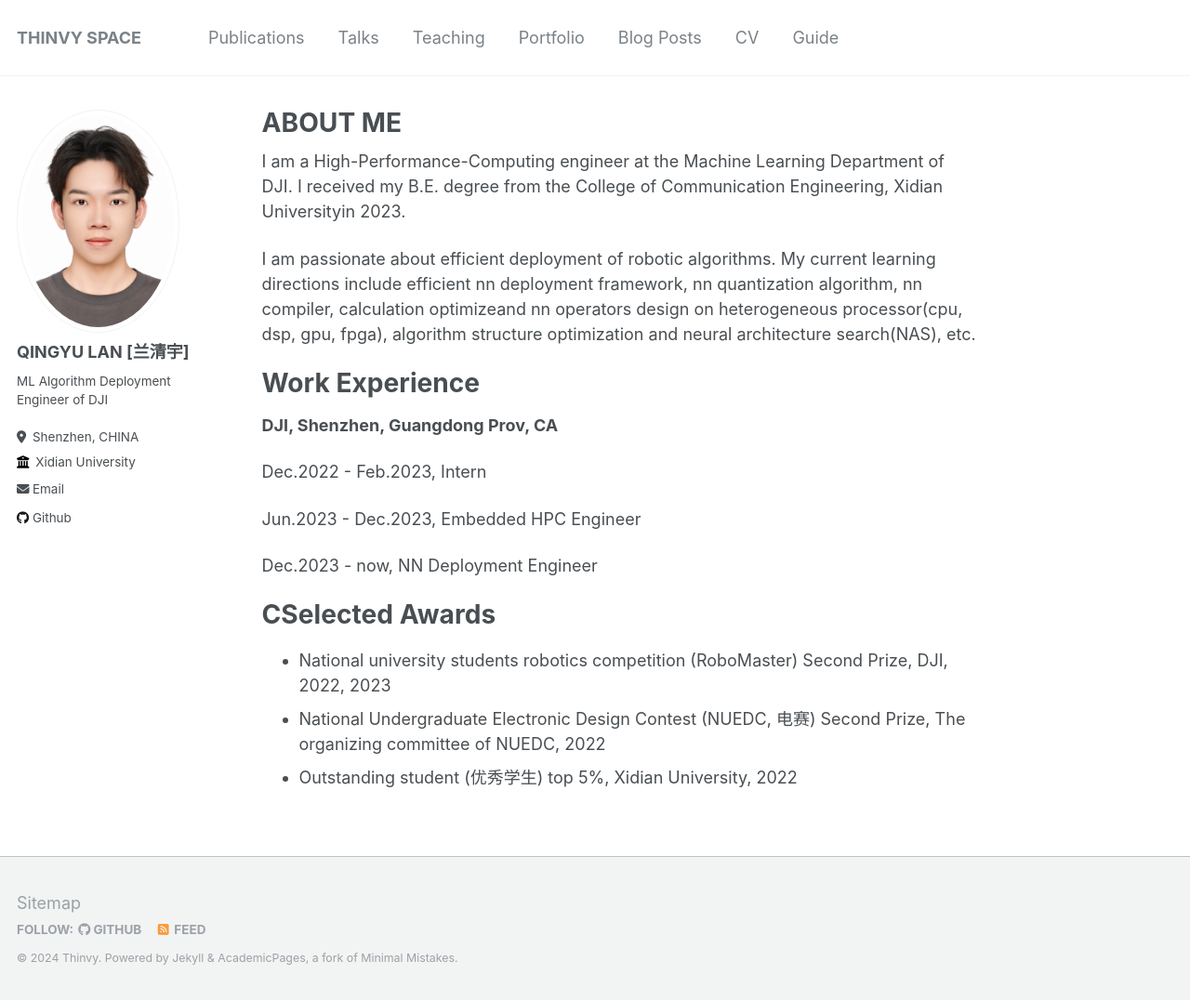
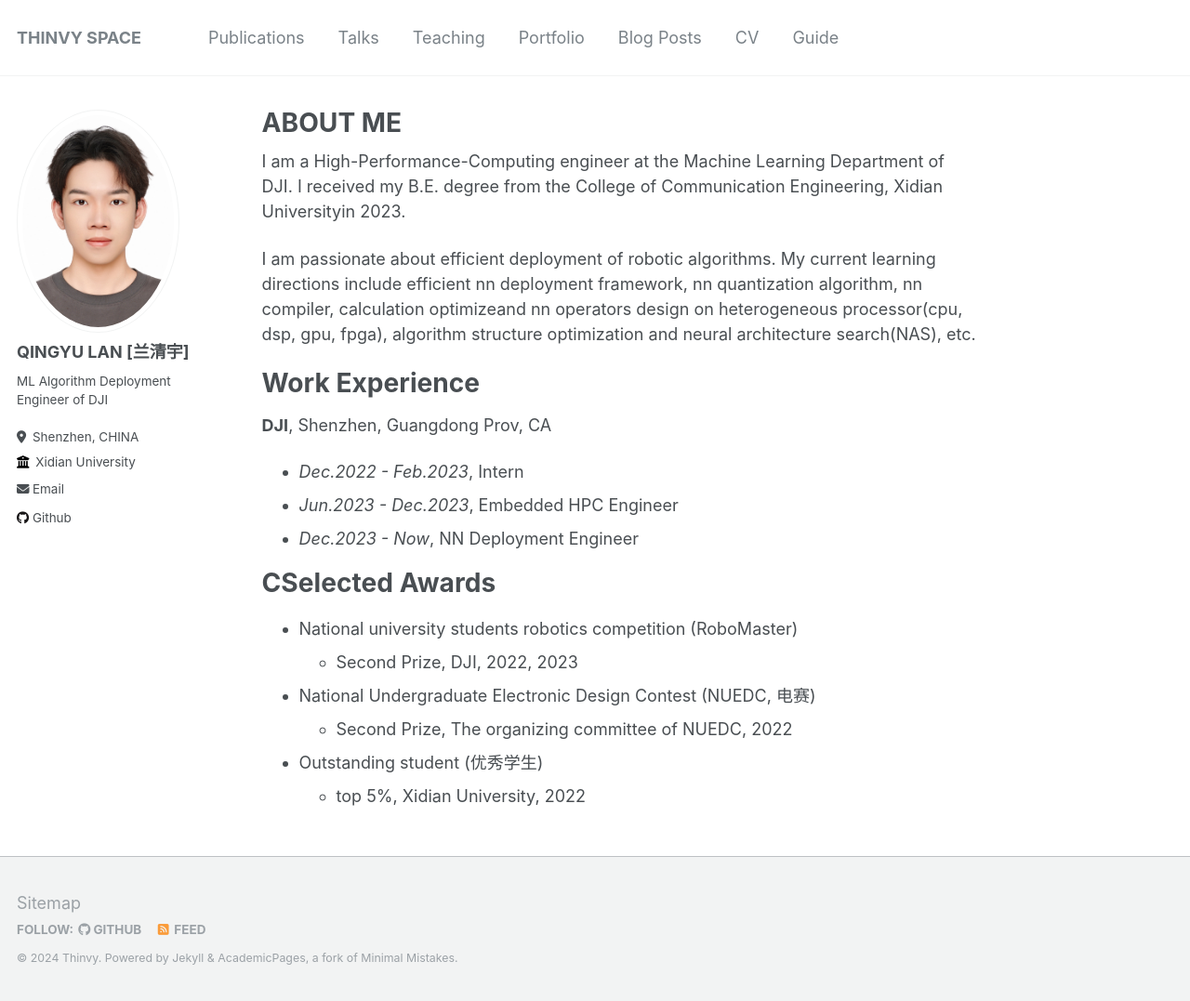
Before and after one commit to ThinvySpace/ThinvySpace.github.io, a Jekyll site: the page built from _pages/about.md, in a window 1280 px wide and 1077 px high. Shown: the whole window at 93% size. Built offline with Jekyll 4.4.1, drawn with Linux system fonts in a browser that asks for light colours.

```diff
--- a/_pages/about.md
+++ b/_pages/about.md
@@ -13,20 +13,16 @@ I am passionate about efficient deployment of robotic algorithms. My current lea
 
 Work Experience
 ======
-**DJI, Shenzhen, Guangdong Prov, CA**
-
-Dec.2022 - Feb.2023, Intern
-
-Jun.2023 - Dec.2023, Embedded HPC Engineer
-
-Dec.2023 - now, NN Deployment Engineer
-
+**DJI**, Shenzhen, Guangdong Prov, CA
+- _Dec.2022 - Feb.2023_, Intern
+- _Jun.2023 - Dec.2023_, Embedded HPC Engineer
+- _Dec.2023 - Now_, NN Deployment Engineer
 
 CSelected Awards
 ======
 - National university students robotics competition (RoboMaster)
-Second Prize, DJI, 2022, 2023
+  - Second Prize, DJI, 2022, 2023
 - National Undergraduate Electronic Design Contest (NUEDC, 电赛)
-Second Prize, The organizing committee of NUEDC, 2022
+  - Second Prize, The organizing committee of NUEDC, 2022
 - Outstanding student (优秀学生)
-top 5%, Xidian University, 2022
+  - top 5%, Xidian University, 2022
```
